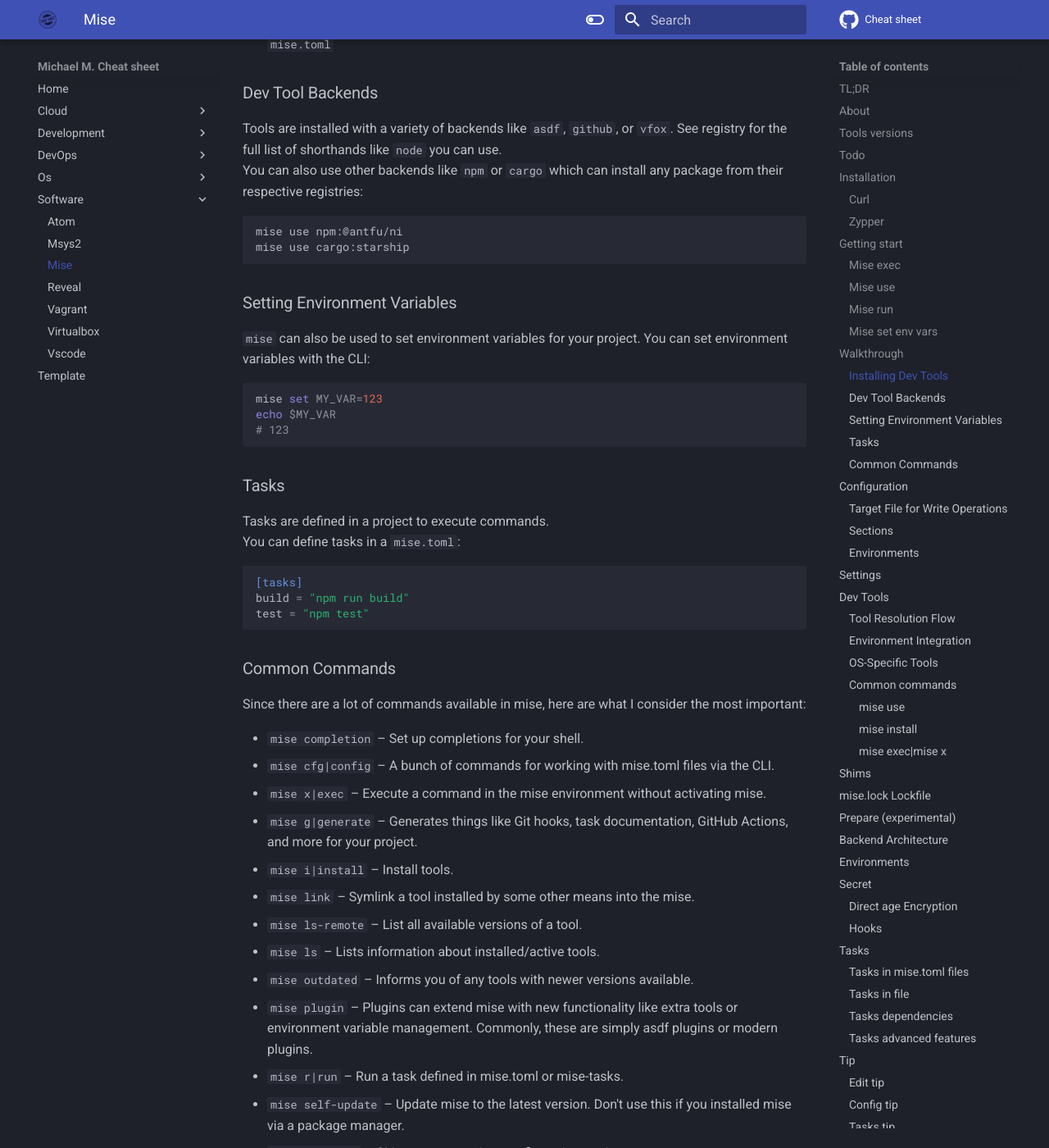
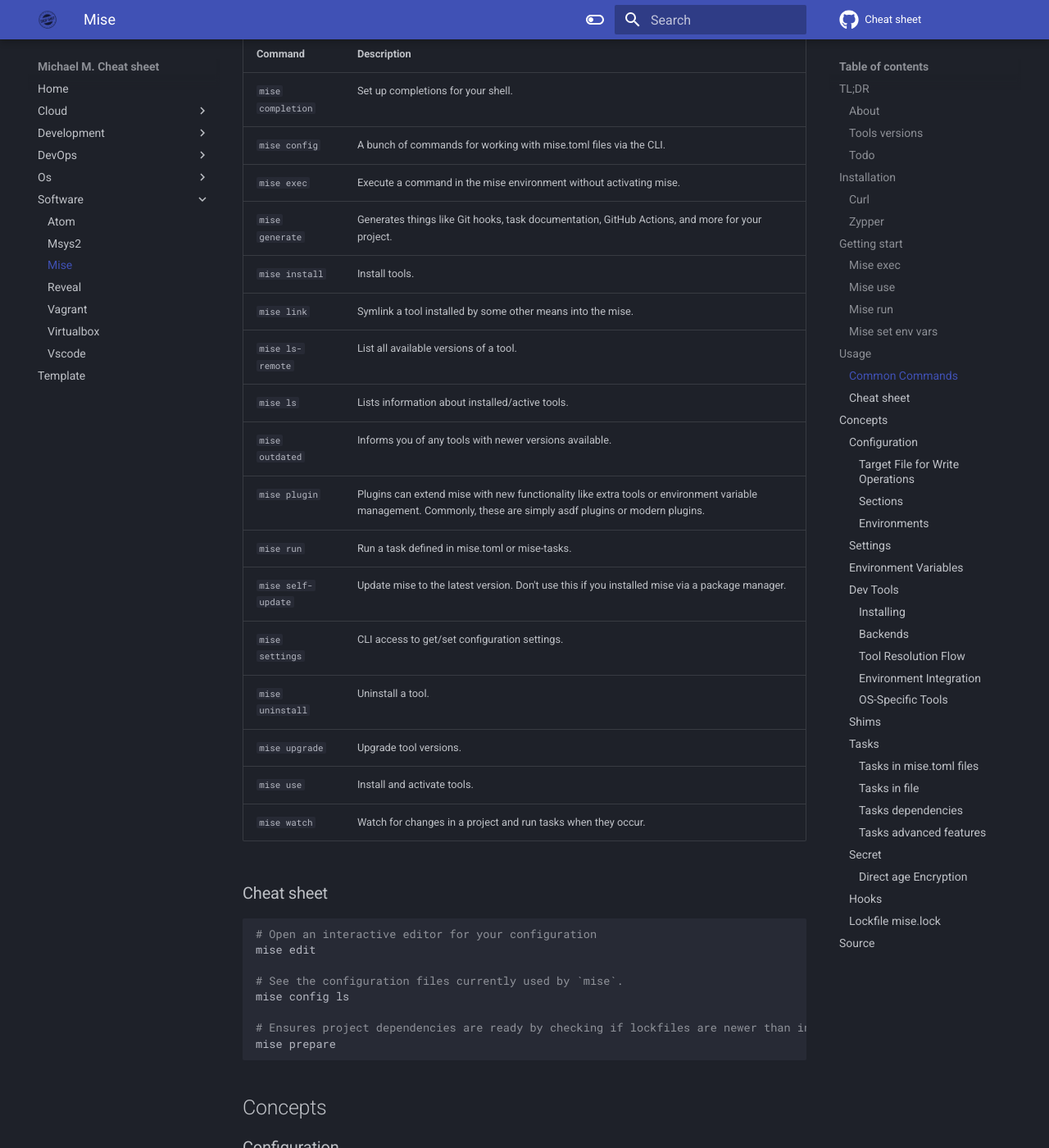
Before and after one commit to Pandemonium1986/cheatsheet, an MkDocs documentation site: the page built from docs/software/mise.md, in a window 1280 px wide and 1400 px high, scrolled down 2840 px. Shown: the whole window at 82% size. Built offline with MkDocs 1.6.1 and Material for MkDocs 9.7.7, drawn with Linux system fonts in a browser that asks for light colours; comment, search, counter and statistics services are not loaded; some of the changed text lies outside the part shown.

Commit message:
docs: mise refactor global

````diff
--- a/docs/software/mise.md
+++ b/docs/software/mise.md
@@ -2,7 +2,7 @@
 
 ## TL;DR
 
-## About
+### About
 
 > `mise` (pronounced "meez") or "mise-en-place" is a development environment setup tool. The name refers to a French culinary phrase that roughly translates to "setup" or "put in place". The idea is that before one begins cooking, they should have all their utensils and ingredients ready to go in their place.
 >
@@ -15,14 +15,14 @@
 >
 > `mise` is a task runner that can be used to share common tasks within a project among developers and make things like running tasks on file changes easy.
 
-## Tools versions
+### Tools versions
 
 | Os / Tool |  Version  |
 | :-------- | :-------: |
 | Sles      |   15sp7   |
 | Mise      | 2026.2.19 |
 
-## Todo
+### Todo
 
 - N/A
 
@@ -97,69 +97,55 @@
 # node env: production
 ```
 
-## Walkthrough
-
-### Installing Dev Tools
-
-The main command for working with tools in mise is `mise u|use`. This does 2 main things:
-
-- Installs tools (if not already installed)
-- Adds the tool to the `mise.toml` configuration file—in mise I say the tool is "active" if it's in `mise.toml`
-
-### Dev Tool Backends
-
-Tools are installed with a variety of backends like `asdf`, `github`, or `vfox`. See registry for the full list of shorthands like `node` you can use.
-You can also use other backends like `npm` or `cargo` which can install any package from their respective registries:
-
-```sh
-mise use npm:@antfu/ni
-mise use cargo:starship
-```
-
-### Setting Environment Variables
-
-`mise` can also be used to set environment variables for your project. You can set environment variables with the CLI:
+You can also set environment variables directly with the CLI:
 
 ```sh
 mise set MY_VAR=123
-echo $MY_VAR
-# 123
+mise exec -- echo $MY_VAR
 ```
 
-### Tasks
-
-Tasks are defined in a project to execute commands.
-You can define tasks in a `mise.toml`:
-
-```toml
-[tasks]
-build = "npm run build"
-test = "npm test"
-```
+## Usage
 
 ### Common Commands
 
 Since there are a lot of commands available in mise, here are what I consider the most important:
 
-- `mise completion` – Set up completions for your shell.
-- `mise cfg|config` – A bunch of commands for working with mise.toml files via the CLI.
-- `mise x|exec` – Execute a command in the mise environment without activating mise.
-- `mise g|generate` – Generates things like Git hooks, task documentation, GitHub Actions, and more for your project.
-- `mise i|install` – Install tools.
-- `mise link` – Symlink a tool installed by some other means into the mise.
-- `mise ls-remote` – List all available versions of a tool.
-- `mise ls` – Lists information about installed/active tools.
-- `mise outdated` – Informs you of any tools with newer versions available.
-- `mise plugin` – Plugins can extend mise with new functionality like extra tools or environment variable management. Commonly, these are simply asdf plugins or modern plugins.
-- `mise r|run` – Run a task defined in mise.toml or mise-tasks.
-- `mise self-update` – Update mise to the latest version. Don't use this if you installed mise via a package manager.
-- `mise settings` – CLI access to get/set configuration settings.
-- `mise rm|uninstall` – Uninstall a tool.
-- `mise up|upgrade` – Upgrade tool versions.
-- `mise u|use` – Install and activate tools.
-- `mise w|watch` – Watch for changes in a project and run tasks when they occur.
+| Command            | Description                                                                                                                                                    |
+| :----------------- | :------------------------------------------------------------------------------------------------------------------------------------------------------------- |
+| `mise completion`  | Set up completions for your shell.                                                                                                                             |
+| `mise config`      | A bunch of commands for working with mise.toml files via the CLI.                                                                                              |
+| `mise exec`        | Execute a command in the mise environment without activating mise.                                                                                             |
+| `mise generate`    | Generates things like Git hooks, task documentation, GitHub Actions, and more for your project.                                                                |
+| `mise install`     | Install tools.                                                                                                                                                 |
+| `mise link`        | Symlink a tool installed by some other means into the mise.                                                                                                    |
+| `mise ls-remote`   | List all available versions of a tool.                                                                                                                         |
+| `mise ls`          | Lists information about installed/active tools.                                                                                                                |
+| `mise outdated`    | Informs you of any tools with newer versions available.                                                                                                        |
+| `mise plugin`      | Plugins can extend mise with new functionality like extra tools or environment variable management. Commonly, these are simply asdf plugins or modern plugins. |
+| `mise run`         | Run a task defined in mise.toml or mise-tasks.                                                                                                                 |
+| `mise self-update` | Update mise to the latest version. Don't use this if you installed mise via a package manager.                                                                 |
+| `mise settings`    | CLI access to get/set configuration settings.                                                                                                                  |
+| `mise uninstall`   | Uninstall a tool.                                                                                                                                              |
+| `mise upgrade`     | Upgrade tool versions.                                                                                                                                         |
+| `mise use`         | Install and activate tools.                                                                                                                                    |
+| `mise watch`       | Watch for changes in a project and run tasks when they occur.                                                                                                  |
 
-## Configuration
+### Cheat sheet
+
+```sh
+# Open an interactive editor for your configuration
+mise edit
+
+# See the configuration files currently used by `mise`.
+mise config ls
+
+# Ensures project dependencies are ready by checking if lockfiles are newer than installed outputs (experimental).
+mise prepare
+```
+
+## Concepts
+
+### Configuration
 
 `mise.toml` is the config file for `mise`. They can be at any of the following file paths (in order of precedence, top overrides configuration of lower paths):
 
@@ -171,11 +157,11 @@
 - `.config/mise/config.toml`
 - `.config/mise/conf.d/*.toml` - all files in this directory will be loaded in alphabetical order
 
-### Target File for Write Operations
+#### Target File for Write Operations
 
 When commands like `mise use`, `mise set`, or `mise unuse` need to write to a config file, they use the lowest precedence file in the highest precedence directory.
 
-### Sections
+#### Sections
 
 - [tools] - Dev tools
 - [env] - Arbitrary Environment Variables
@@ -185,7 +171,7 @@
 - [tool_alias] - Tool version aliases
 - [shell_alias] - Shell aliases
 
-### Environments
+#### Environments
 
 > Normally environment variables in mise are used to set settings so most environment variables are in that doc. The following are environment variables that are not settings.
 > A setting in mise is generally something that can be configured either as an environment variable or set in a config file.
@@ -209,7 +195,7 @@
 - MISE_RAW=1
 - MISE_FISH_AUTO_ACTIVATE
 
-## Settings
+### Settings
 
 Numerous settings are available. See the [settings](https://mise.jdx.dev/configuration/settings.html) page for a complete list.
 
@@ -235,11 +221,36 @@
 - verbose
 - yes
 
-## Dev Tools
+### Environment Variables
 
-`mise` is a tool that manages installations of programming language runtimes and other tools for local development. For example, it can be used to manage multiple versions of Node.js, Python, Ruby, Go, etc. on the same machine.
+`mise` can also be used to set environment variables for your project. You can set environment variables with the CLI:
 
-### Tool Resolution Flow
+```sh
+mise set MY_VAR=123
+echo $MY_VAR
+# 123
+```
+
+### Dev Tools
+
+#### Installing
+
+The main command for working with tools in mise is `mise u|use`. This does 2 main things:
+
+- Installs tools (if not already installed)
+- Adds the tool to the `mise.toml` configuration file—in mise I say the tool is "active" if it's in `mise.toml`
+
+#### Backends
+
+Tools are installed with a variety of backends like `asdf`, `github`, or `vfox`. See registry for the full list of shorthands like `node` you can use.
+You can also use other backends like `npm` or `cargo` which can install any package from their respective registries:
+
+```sh
+mise use npm:@antfu/ni
+mise use cargo:starship
+```
+
+#### Tool Resolution Flow
 
 When you enter a directory or run a command, mise follows this process:
 
@@ -249,7 +260,7 @@
 - Installation Check: mise verifies if the required tool versions are installed, automatically installing missing ones
 - Environment Setup: mise configures your PATH and environment variables to use the resolved tool versions
 
-### Environment Integration
+#### Environment Integration
 
 `mise` provides several ways to integrate with your development environment:
 
@@ -257,7 +268,7 @@
 - On-Demand Execution with `mise exec`.
 - Shims: `mise` can create lightweight wrapper scripts that automatically use the correct tool.
 
-### OS-Specific Tools
+#### OS-Specific Tools
 
 You can restrict tools to specific operating systems using the `os` field
 
@@ -266,62 +277,54 @@
 ripgrep = { version = "latest", os = ["linux", "macos"] }
 ```
 
-### Common commands
-
-#### mise use
-
-For some users, `mise use` might be the only command you need to learn. It will do the following:
-
-- Install the tool's plugin if needed
-- Install the specified version
-- Set the version as active (i.e. update the PATH)
-- Update the current configuration file (mise.toml or .tool-versions)
-
-#### mise install
-
-`mise install` will install but not activate tools—meaning it will download/build/compile the tool into `~/.local/share/mise/installs` but you won't be able to use it without "setting" the version in a `.mise-toml` file.
-
-#### mise exec|mise x
-
-`mise x` can be used for one-off commands using specific tools. e.g.: if you want to run a script with python3.12:
-
-```sh
-mise x python@3.12 -- ./myscript.py
-```
-
-## Shims
+### Shims
 
 When using shims, `mise` places small executables (`shims`) in a directory that is included in your `PATH`. You can think of `shims` as symlinks to the mise binary that intercept commands and load the appropriate context.
 
-## mise.lock Lockfile
+### Tasks
 
-`mise.lock` is a lockfile that pins exact versions and checksums of tools for reproducible environments. When enabled, mise will automatically maintain this file to ensure consistent tool versions across different machines and deployments.
+> Like `make` it manages tasks used to build and test projects.
 
-## Prepare (experimental)
+You can define tasks in `mise.toml` files or as standalone shell scripts. These are useful for things like running linters, tests, builders, servers, and other tasks that are specific to a project. Of course, tasks launched with mise will include the mise environment—your tools and env vars defined in `mise.toml`.
 
-The `mise prepare` command ensures project dependencies are ready by checking if lockfiles are newer than installed outputs (e.g., `package-lock.json` vs `node_modules/`) and running install commands if needed.
+#### Tasks in mise.toml files
 
-## Backend Architecture
+```toml
+[tasks.build]
+description = "Build the CLI"
+run = "cargo build"
+```
 
-Backends are mise's way of supporting different tool installation methods. Each backend knows how to:
-
-- List available versions of tools
-- Download and install specific versions
-- Set up the environment for installed tools
-- Manage tool lifecycles (updates, uninstalls)
-
-Think of backends as "adapters" that let mise work with different package managers and installation systems.
-
-## Environments
-
-Environment variables are available when using `mise x|exec`, or with `mise r|run` (i.e. with tasks):
+#### Tasks in file
 
 ```sh
-mise set MY_VAR=123
-mise exec -- echo $MY_VAR
+vim mise-tasks/build
 ```
 
-## Secret
+```sh
+#!/usr/bin/env bash
+#MISE description="Build the CLI"
+cargo build
+```
+
+#### Tasks dependencies
+
+`mise` supports three types of task dependencies:
+
+- depends - Prerequisites - Tasks that must complete successfully before this task runs.
+- depends_post - Cleanup Tasks - Tasks that run after this task completes (whether successful or failed).
+- wait_for - Soft Dependencies - Tasks that should run first if they're in the current execution, but don't fail if they're not available.
+
+#### Tasks advanced features
+
+- Conditional Dependencies.
+- Dynamic Dependencies.
+- Cross-Project Dependencies.
+- Source and Output Tracking.
+- Incremental Execution.
+- Parallel File Watching.
+
+### Secret
 
 Use mise to manage sensitive environment variables securely. There are multiple supported approaches:
 
@@ -329,7 +332,7 @@
 - `sops` experimental — Encrypt entire files and load them via `env._.file`
 - `Direct age encryption` experimental — Encrypt individual env vars inline in `mise.toml`
 
-### Direct age Encryption
+#### Direct age Encryption
 
 Encrypt individual environment variable values directly in `mise.toml` using `age` encryption. The `age` tool is not required—mise has support built-in.
 
@@ -356,62 +359,9 @@
 - Shell hooks
 - Multiple hooks syntax
 
-## Tasks
+### Lockfile mise.lock
 
-> Like `make` it manages tasks used to build and test projects.
-
-You can define tasks in `mise.toml` files or as standalone shell scripts. These are useful for things like running linters, tests, builders, servers, and other tasks that are specific to a project. Of course, tasks launched with mise will include the mise environment—your tools and env vars defined in `mise.toml`.
-
-### Tasks in mise.toml files
-
-```toml
-[tasks.build]
-description = "Build the CLI"
-run = "cargo build"
-```
-
-### Tasks in file
-
-```sh
-vim mise-tasks/build
-```
-
-```sh
-#!/usr/bin/env bash
-#MISE description="Build the CLI"
-cargo build
-```
-
-### Tasks dependencies
-
-`mise` supports three types of task dependencies:
-
-- depends - Prerequisites - Tasks that must complete successfully before this task runs.
-- depends_post - Cleanup Tasks - Tasks that run after this task completes (whether successful or failed).
-- wait_for - Soft Dependencies - Tasks that should run first if they're in the current execution, but don't fail if they're not available.
-
-### Tasks advanced features
-
-- Conditional Dependencies.
-- Dynamic Dependencies.
-- Cross-Project Dependencies.
-- Source and Output Tracking.
-- Incremental Execution.
-- Parallel File Watching.
-
-## Tip
-
-### Edit tip
-
-Use `mise edit` to open an interactive editor for your configuration. It provides a TUI where you can navigate sections, add tools from the registry with fuzzy search, and configure settings with schema-aware autocompletion.
-
-### Config tip
-
-Use `mise config ls` to see the configuration files currently used by `mise`.
-
-### Tasks tip
-
-`mise run` sets up the "mise environment" before running the task (tools and environment variables). So if you'd rather not activate mise in your shell, you can use mise run to run tasks, and it will have the tools in PATH and the environment variables from mise.toml set.
+`mise.lock` is a lockfile that pins exact versions and checksums of tools for reproducible environments. When enabled, mise will automatically maintain this file to ensure consistent tool versions across different machines and deployments.
 
 ## Source
 
````
